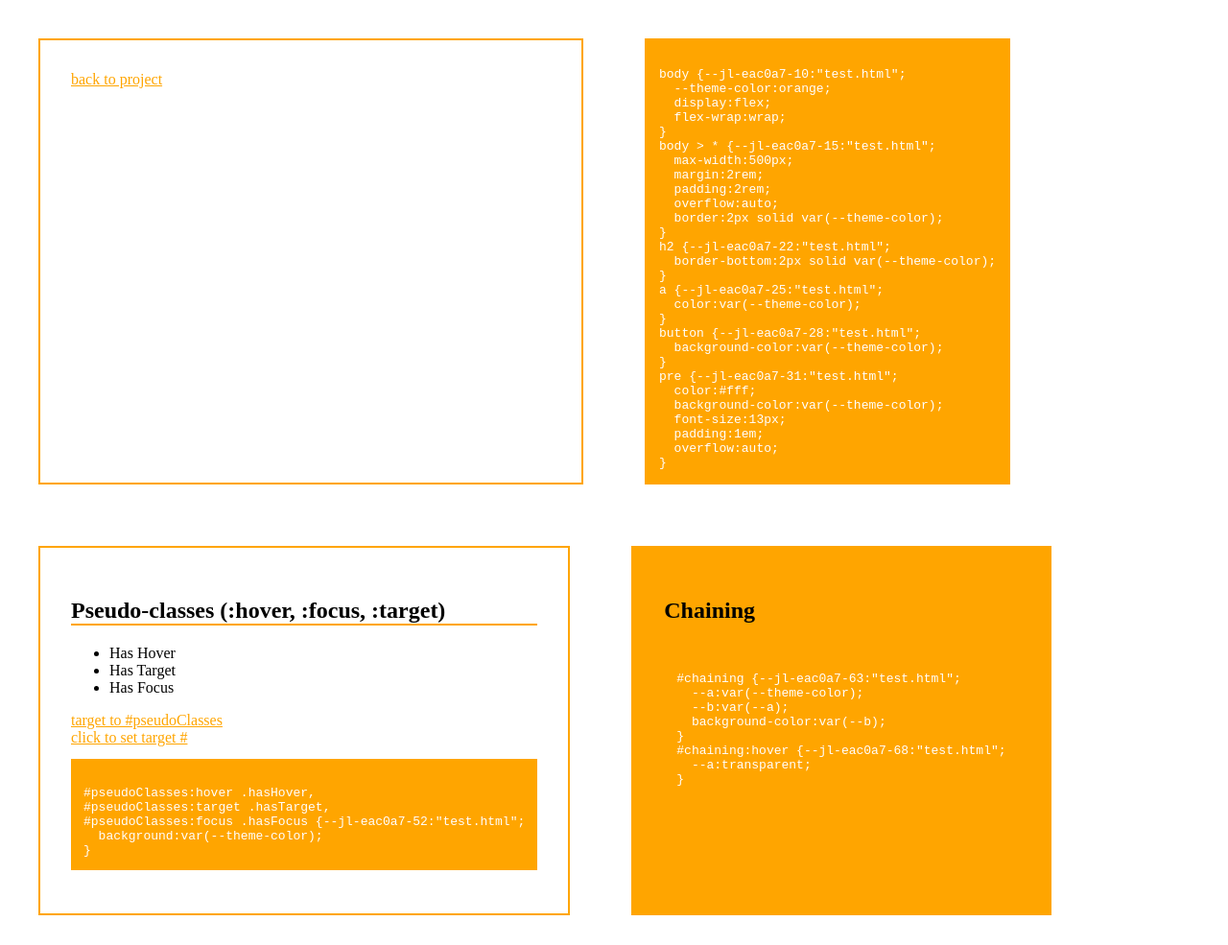
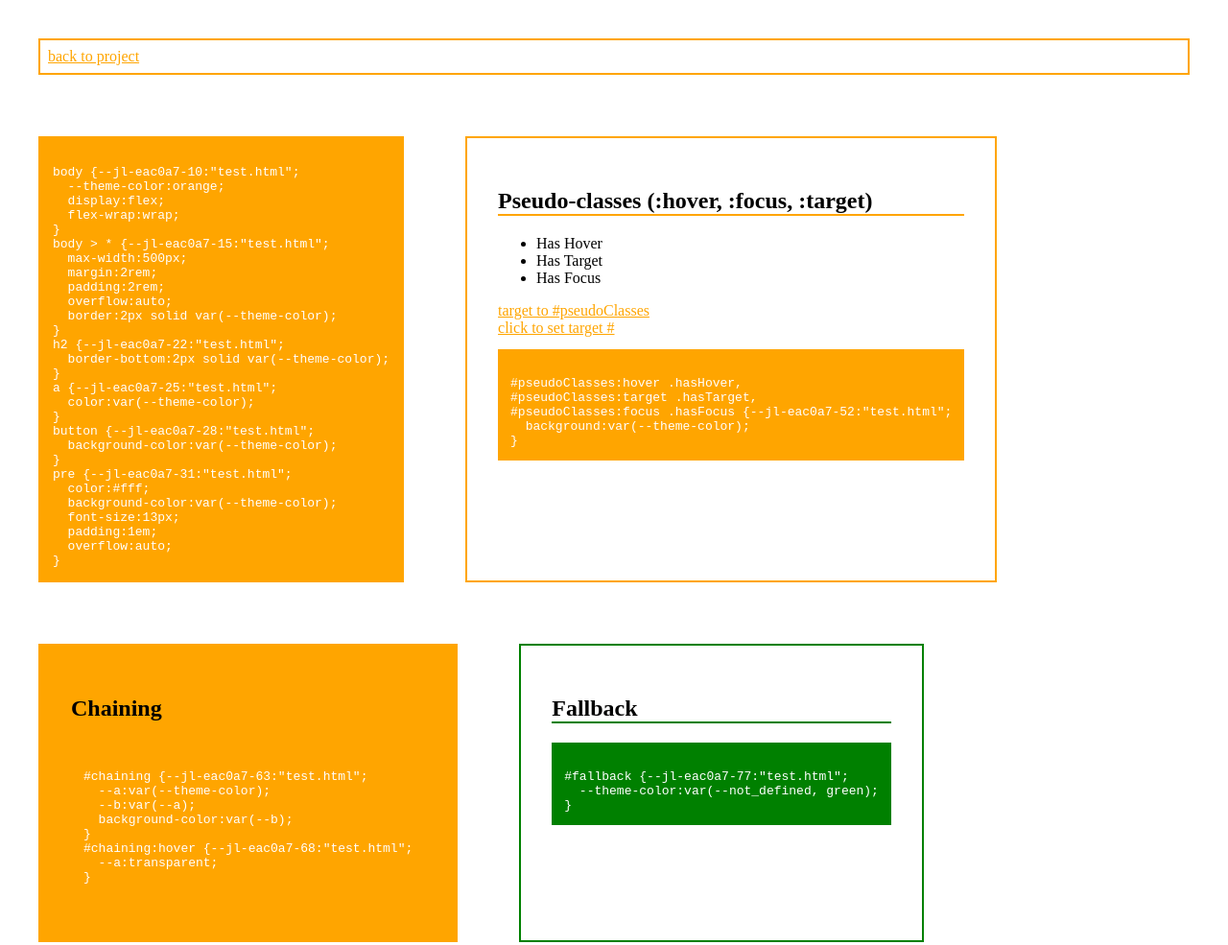
Before and after one commit to nuxodin/ie11CustomProperties, a plain HTML site: page test.html in a window 1280 px wide. Shown: the top 985 px of the page at 96% size. Drawn offline with Linux system fonts and the light colour scheme.

Commit message:
Update test.html

```diff
--- a/test.html
+++ b/test.html
@@ -5,7 +5,7 @@
   <title>CSS Custom Properties IE11 Test</title>
   <script src="./ie11CustomProperties.js"></script>
 <body>
-<a href="https://github.com/nuxodin/ie11CustomProperties" style="flex-basis:100%">back to project</a>
+<a href="https://github.com/nuxodin/ie11CustomProperties" style="flex-basis:100%; max-width:none; padding:.5em">back to project</a>
 <style>
 body {
   --theme-color:orange;
```
